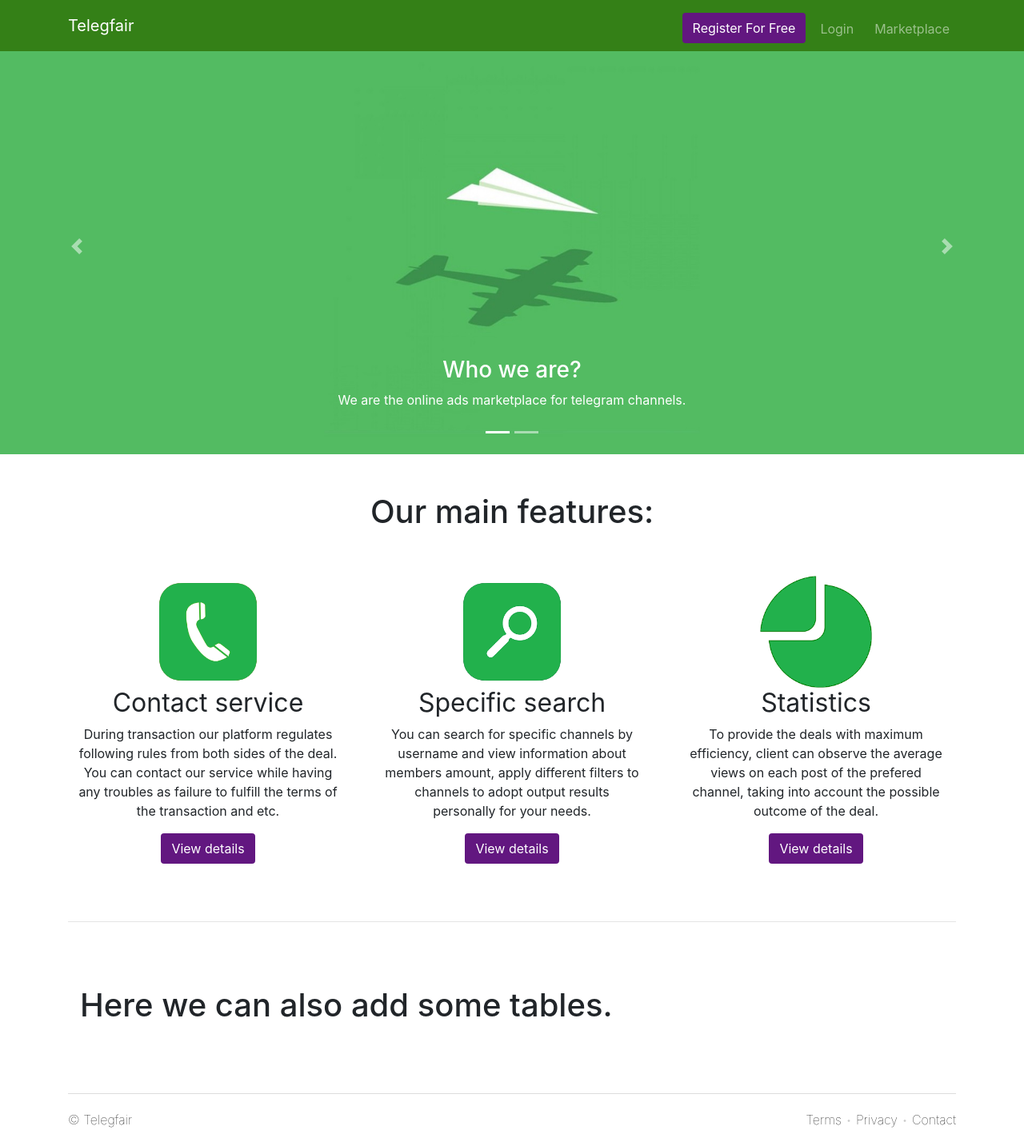
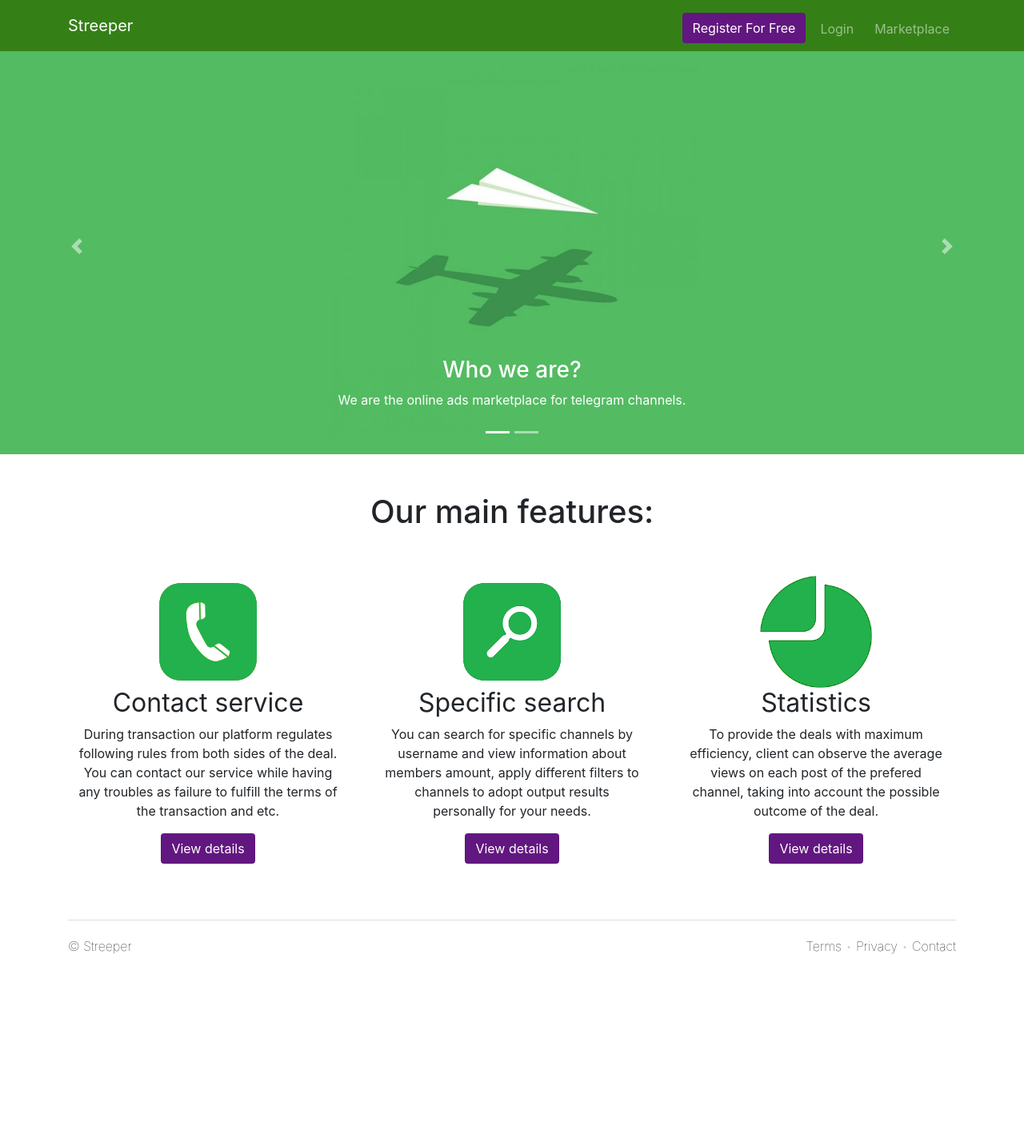
Before and after one commit to ivvan18/new_telegram_market, a Flask app: page / in a window 1280 px wide. Shown: the whole page at 80% size. After the commit the page ends 1193 px from the top, so only its background shows below. Run offline with Flask 2, Linux system fonts and the light colour scheme; some libraries are stand-ins or nearby versions.

Commit message:
Small changes added.

```diff
--- a/app/templates/base.html
+++ b/app/templates/base.html
@@ -57,7 +57,7 @@
     <!-- Navigation -->
     <nav class="navbar navbar-expand-lg navbar-dark fixed-top bg-company">
       <div class="container">
-        <a class="navbar-brand" href="/">Telegfair</a>
+        <a class="navbar-brand" href="/">Streeper</a>
         <button class="navbar-toggler" type="button" data-toggle="collapse" data-target="#navbarResponsive" aria-controls="navbarResponsive" aria-expanded="false" aria-label="Toggle navigation">
           <span class="navbar-toggler-icon"></span>
         </button>
@@ -107,7 +107,7 @@
         <div class="container">
             <div style = "border-top: 1px solid #ddd;  margin-top: 30px;
             padding-top: 20px; color: #CCC; font-weight: lighter;">
-                <div style = "float: left!important;"><p style = "color: black;">&copy; Telegfair</p></div>
+                <div style = "float: left!important;"><p style = "color: black;">&copy; Streeper</p></div>
                 <div style = "float: right!important;">
                     <a href="/tos" style = "color: black;">Terms</a> &bull;
                     <a href="/privacy" style = "color: black;">Privacy</a> &bull;
--- a/app/templates/navbar/index.html
+++ b/app/templates/navbar/index.html
@@ -1,6 +1,6 @@
 <!-- index.html-->
 {% extends "base.html" %}
-{% block title %}Telegfair{% endblock %}
+{% block title %}Streeper{% endblock %}
 {% block body %}
     <!-- Main part -->
     <main role="main">
@@ -70,16 +70,6 @@
           </div><!-- /.col-lg-4 -->
         </div><!-- /.row -->
 
-    <!-- START THE FEATURETTES -->
-
-    <hr class="featurette-divider">
-
-    <!-- Page Content -->
-    <section class="py-5">
-      <div class="container">
-        <h1>Here we can also add some tables.</h1>
-      </div>
-    </section>
 
     </div><!-- /.container -->
     </main>
--- a/app/templates/navbar/marketplace.html
+++ b/app/templates/navbar/marketplace.html
@@ -14,7 +14,7 @@
                       {{ alert }}
                     </div>
                 {% elif "Success" in alert %}
-                    <div class="alert alert-danger">
+                    <div class="alert alert-success">
                       {{ alert }}
                     </div>
                 {% else %}
--- a/app/templates/user.html
+++ b/app/templates/profile/user.html
@@ -87,7 +87,7 @@
             {% else %}
               <h1>Ain't no channel of yours.</h1>
             {% endif %}
-        {% else %}
+        {% elif user.posts.all() %}
             <table class="table table-responsive table-striped table-bordered">
                 <thead>
                     <tr>
@@ -132,6 +132,8 @@
                   {% endfor %}
                   </tbody>
             </table>
+        {% else %}
+            <h2>Ain't no post of yours!</h2>
         {% endif %}
     </div>
 {% endblock %}
--- a/app/views.py
+++ b/app/views.py
@@ -322,7 +322,7 @@ def add_channel():
 
             flash('Great! Now you can confirm ownership in account settings section!')
 
-            return redirect(url_for('marketplace'))
+            return redirect(url_for('settings'))
         except NameError:
             flash('No such channel found or incorrect link given!')
             return redirect(url_for('add_channel'))
@@ -385,7 +385,7 @@ def user(uniqid):
         flash('User\'s id ' + uniqid + ' not found.')
         return redirect(url_for('index'))
 
-    return render_template('user.html', user=curr, time_now=datetime.datetime.utcnow())
+    return render_template('profile/user.html', user=curr, time_now=datetime.datetime.utcnow())
 
 
 def check_post(request_post, link):
```
Also changed, not shown: app/update.py (added, +25 -0 lines), app/channels.db, app/posts.db, app/users.db.
